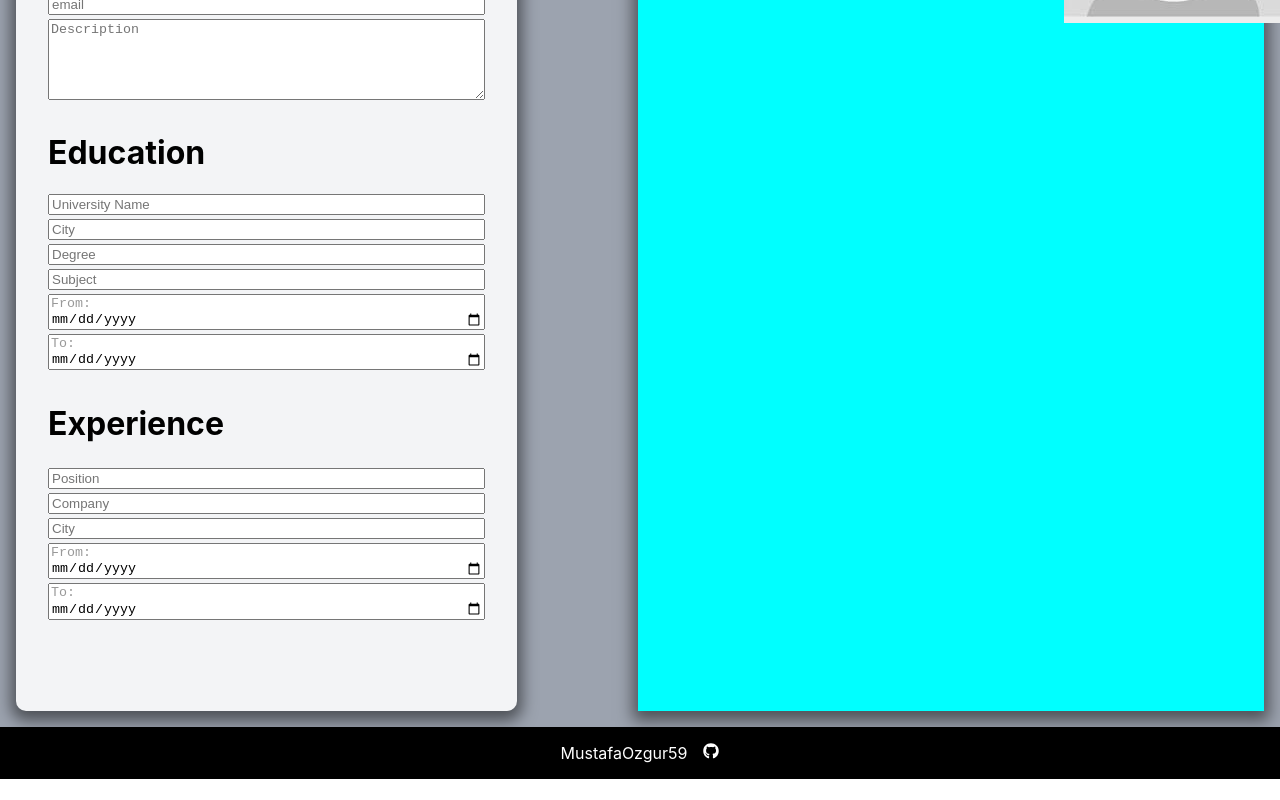
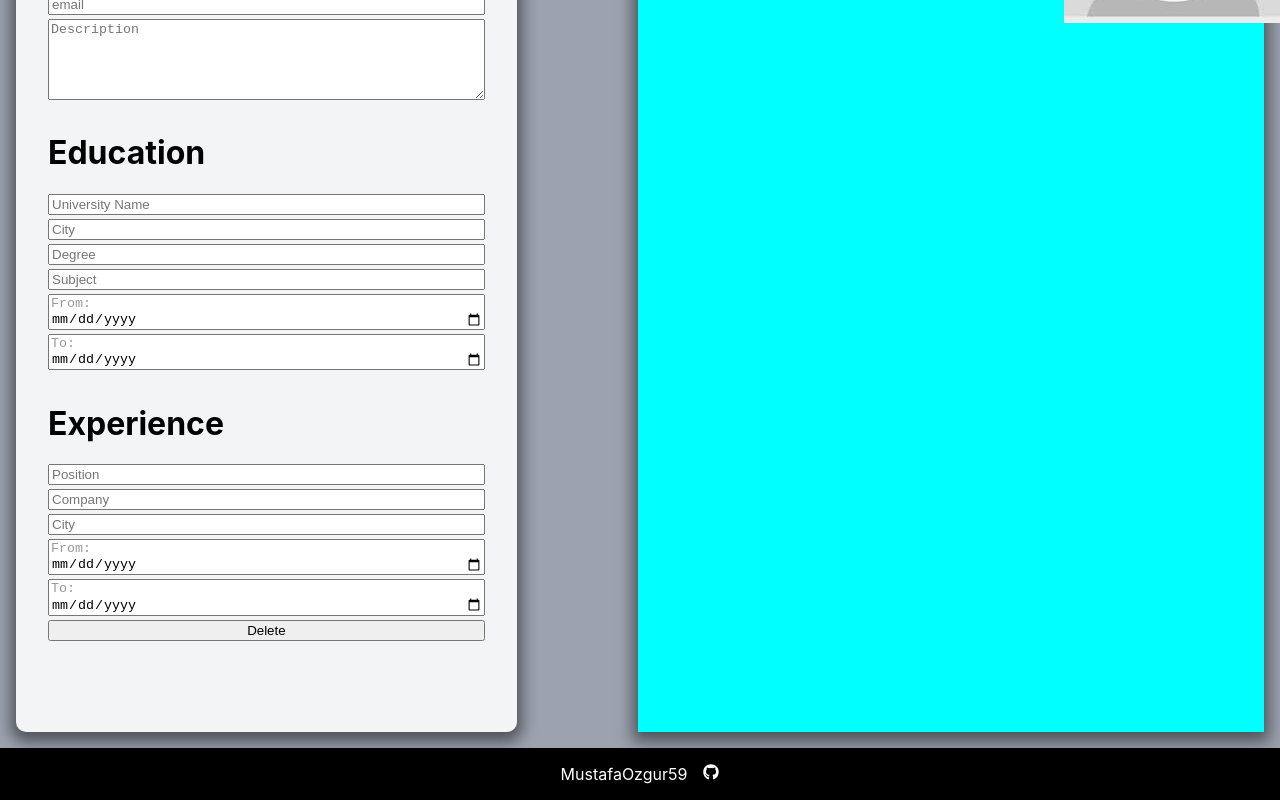
Before and after one commit to MustafaOzgur59/Top-Cv, a React (Create React App) app: page / in a window 1280 px wide. Shown: the part 393-1193 px from the top of the page. Before the commit the page ends 1172 px from the top, so only its background shows below. Built offline with nearby package versions, Linux system fonts and the light colour scheme.

Commit message:
Revised experience component

```diff
--- a/src/components/Cv/CvForm/CvForm.jsx
+++ b/src/components/Cv/CvForm/CvForm.jsx
@@ -3,9 +3,7 @@ import Personal from "./Personal";
 import Education from "./Education";
 import Experience from "./Experience";
 import "./styles/cvform.css";
-export default function CvForm(props) {
-  const { cv, onChangePersonal } = props;
-
+export default function CvForm({ cv, onChangePersonal, onChangeExperience }) {
   return (
     <div className="cv-form">
       <Personal
@@ -13,7 +11,10 @@ export default function CvForm(props) {
         onChange={onChangePersonal}
       ></Personal>
       <Education></Education>
-      <Experience></Experience>
+      <Experience
+        experiences={cv.experiences}
+        onChange={onChangeExperience}
+      ></Experience>
     </div>
   );
 }
--- a/src/components/Cv/CvForm/Experience.jsx
+++ b/src/components/Cv/CvForm/Experience.jsx
@@ -1,17 +1,20 @@
-import React, { Component } from "react";
+import React from "react";
 import "./styles/experience.css";
-
-export default class Experience extends Component {
-  render() {
-    return (
-      <div className="experience-container">
-        <h1>Experience</h1>
-        <input type="text" placeholder="Position" />
-        <input type="text" placeholder="Company" />
-        <input type="text" placeholder="City" />
-        <input type="date" placeholder="From" />
-        <input type="date" placeholder="To" />
-      </div>
-    );
-  }
+import ExperienceCard from "./ExperienceCard";
+export default function Experience({ experiences, onChange }) {
+  return (
+    <div>
+      <h1>Experience</h1>
+      {experiences.map((exp) => {
+        return (
+          <ExperienceCard
+            key={exp.id}
+            onChange={onChange}
+            id={exp.id}
+            experience={exp}
+          ></ExperienceCard>
+        );
+      })}
+    </div>
+  );
 }
--- /dev/null
+++ b/src/components/Cv/CvForm/ExperienceCard.jsx
@@ -0,0 +1,45 @@
+import React from "react";
+
+export default function ExperienceCard({ id, experience, onChange }) {
+  return (
+    <div className="experience-container">
+      <input
+        type="text"
+        placeholder="Position"
+        name="position"
+        value={experience.position}
+        onChange={(e) => onChange(e, id)}
+      />
+      <input
+        type="text"
+        placeholder="Company"
+        name="company"
+        value={experience.company}
+        onChange={(e) => onChange(e, id)}
+      />
+      <input
+        type="text"
+        placeholder="City"
+        name="city"
+        value={experience.city}
+        onChange={(e) => onChange(e, id)}
+      />
+      <input
+        type="date"
+        placeholder="From"
+        name="from"
+        value={experience.from}
+        onChange={(e) => onChange(e, id)}
+      />
+      <input
+        type="date"
+        placeholder="To"
+        name="to"
+        value={experience.to}
+        onChange={(e) => onChange(e, id)}
+      />
+
+      <button onClick={() => console.log("İmplement Delete")}>Delete</button>
+    </div>
+  );
+}
--- a/src/components/HelperFuncs/EmptyCv.js
+++ b/src/components/HelperFuncs/EmptyCv.js
@@ -11,7 +11,7 @@ const emptyCv = {
     email: "",
     description: "",
   },
-  experience: [
+  experiences: [
     {
       id: uuidv4(),
       position: "",
--- a/src/components/Main.jsx
+++ b/src/components/Main.jsx
@@ -46,9 +46,30 @@ export default function Main() {
     reader.readAsDataURL(file);
   };
 
+  const handleExperienceChange = (event, id) => {
+    const { name, type, value } = event.target;
+
+    setCv((prevState) => {
+      return {
+        ...prevState,
+        experiences: prevState.experiences.map((experience) => {
+          if (experience.id === id) {
+            return { ...experience, [name]: value };
+          } else {
+            return experience;
+          }
+        }),
+      };
+    });
+    console.log(cv.experiences);
+  };
   return (
     <div className="main">
-      <CvForm cv={cv} onChangePersonal={handlePersonalChange} />
+      <CvForm
+        cv={cv}
+        onChangePersonal={handlePersonalChange}
+        onChangeExperience={handleExperienceChange}
+      />
       <CvPreview cv={cv}></CvPreview>
     </div>
   );
```
